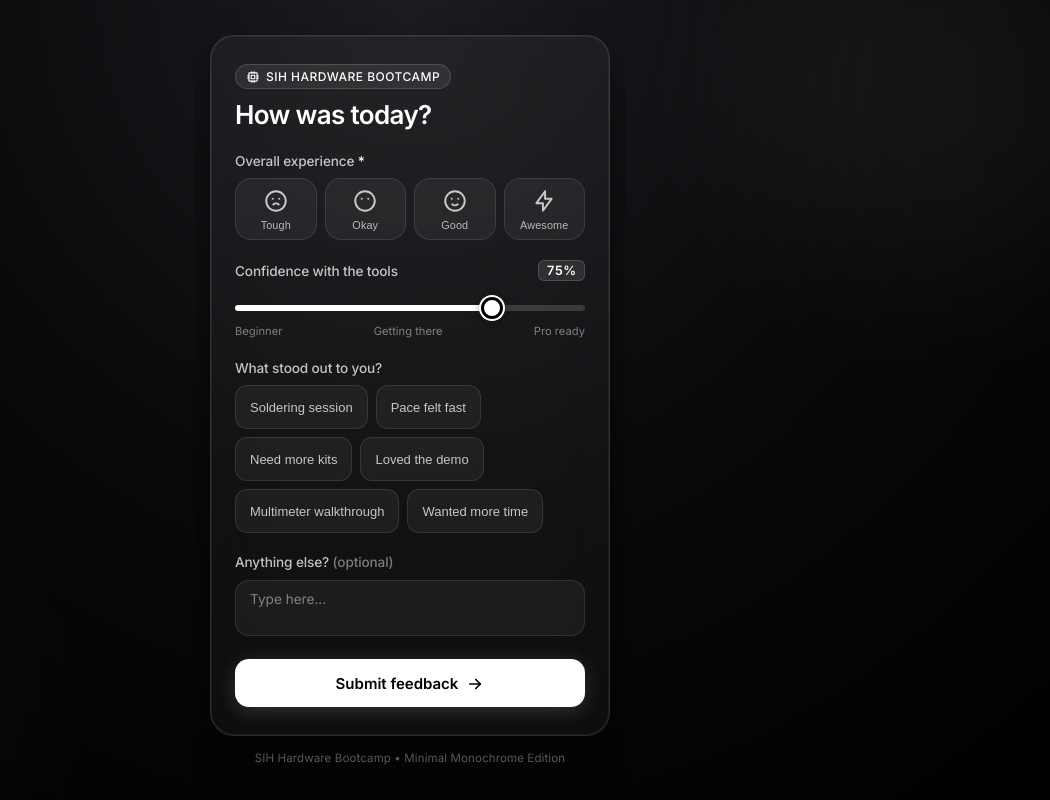
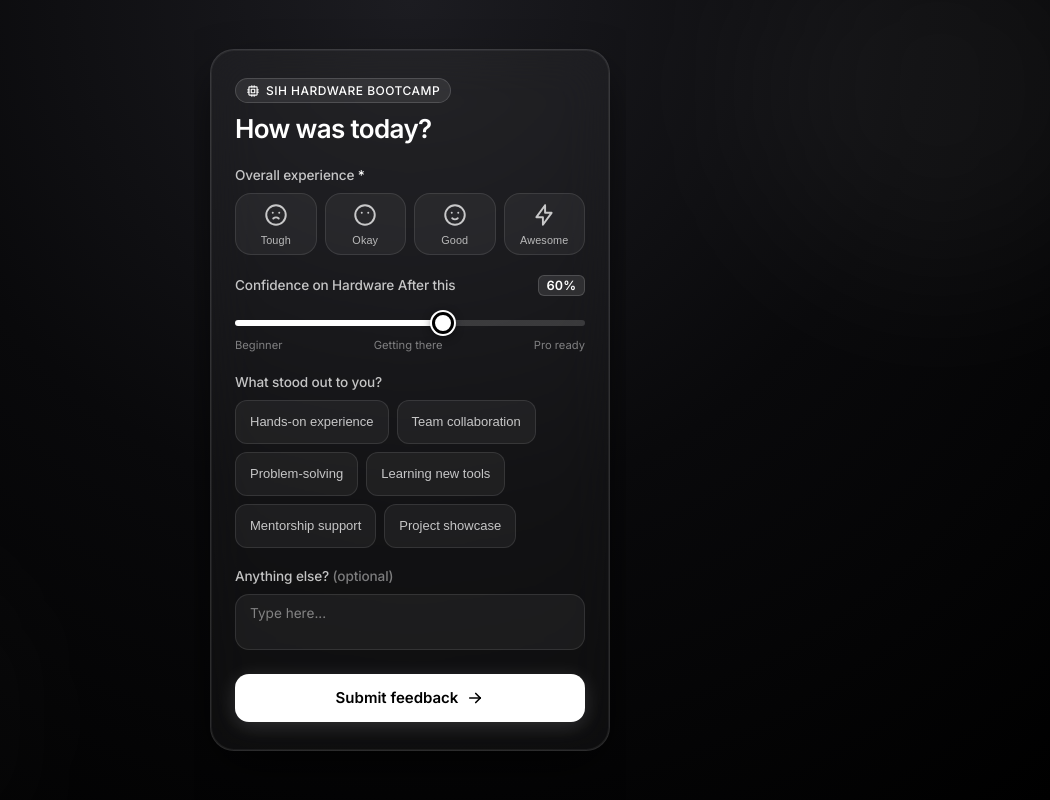
Before and after one commit to krreeshhh/sih-bootcamp-feedback, a Next.js app: page / in a window 1280 px wide. Shown: the whole page, without its empty margins (230-1280 px from the left). Built offline with nearby package versions, Linux system fonts and the light colour scheme; no server answers.

Commit message:
refactor: update highlight options and adjust confidence settings in feedback form

```diff
--- a/app/page.tsx
+++ b/app/page.tsx
@@ -31,17 +31,17 @@ const RATING_OPTIONS: RatingOption[] = [
 ];
 
 const HIGHLIGHT_OPTIONS = [
-  "Soldering session",
-  "Pace felt fast",
-  "Need more kits",
-  "Loved the demo",
-  "Multimeter walkthrough",
-  "Wanted more time",
+  "Hands-on experience",
+  "Team collaboration",
+  "Problem-solving",
+  "Learning new tools",
+  "Mentorship support",
+  "Project showcase",
 ];
 
 export default function FeedbackFormPage() {
   const [rating, setRating] = useState<RatingType | null>(null);
-  const [confidence, setConfidence] = useState<number>(75);
+  const [confidence, setConfidence] = useState<number>(60);
   const [highlights, setHighlights] = useState<string[]>([]);
   const [comment, setComment] = useState<string>("");
   const [submitted, setSubmitted] = useState<boolean>(false);
@@ -108,7 +108,7 @@ export default function FeedbackFormPage() {
 
   const handleReset = () => {
     setRating(null);
-    setConfidence(75);
+    setConfidence(60);
     setHighlights([]);
     setComment("");
     setSubmitted(false);
@@ -197,7 +197,7 @@ export default function FeedbackFormPage() {
             <div className="form-section">
               <div className="section-label-row">
                 <label htmlFor="confidence-range" className="section-label" style={{ margin: 0 }}>
-                  Confidence with the tools
+                  Confidence on Hardware After this
                 </label>
                 <span className="slider-val-badge">{confidence}%</span>
               </div>
@@ -291,10 +291,6 @@ export default function FeedbackFormPage() {
           </form>
         )}
       </div>
-
-      <footer className="footer-text">
-        SIH Hardware Bootcamp • Minimal Monochrome Edition
-      </footer>
     </main>
   );
 }
```
